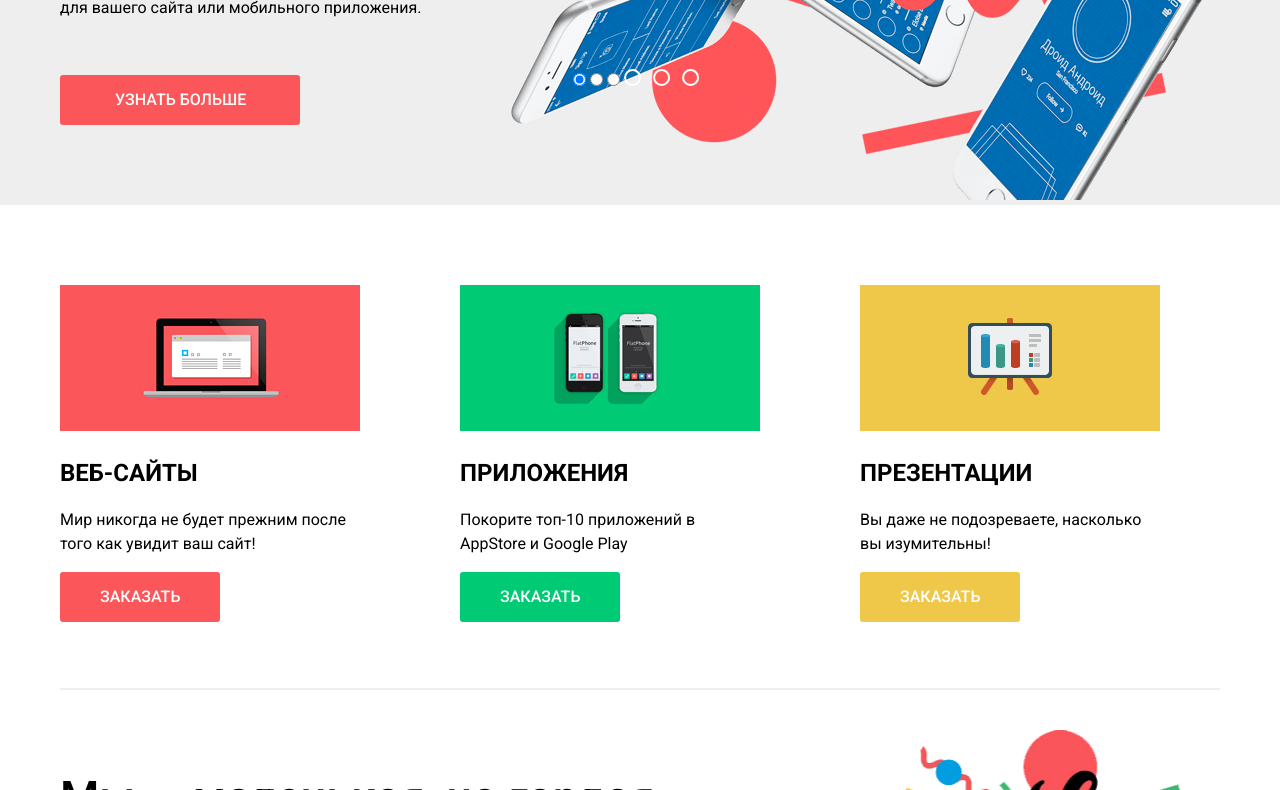
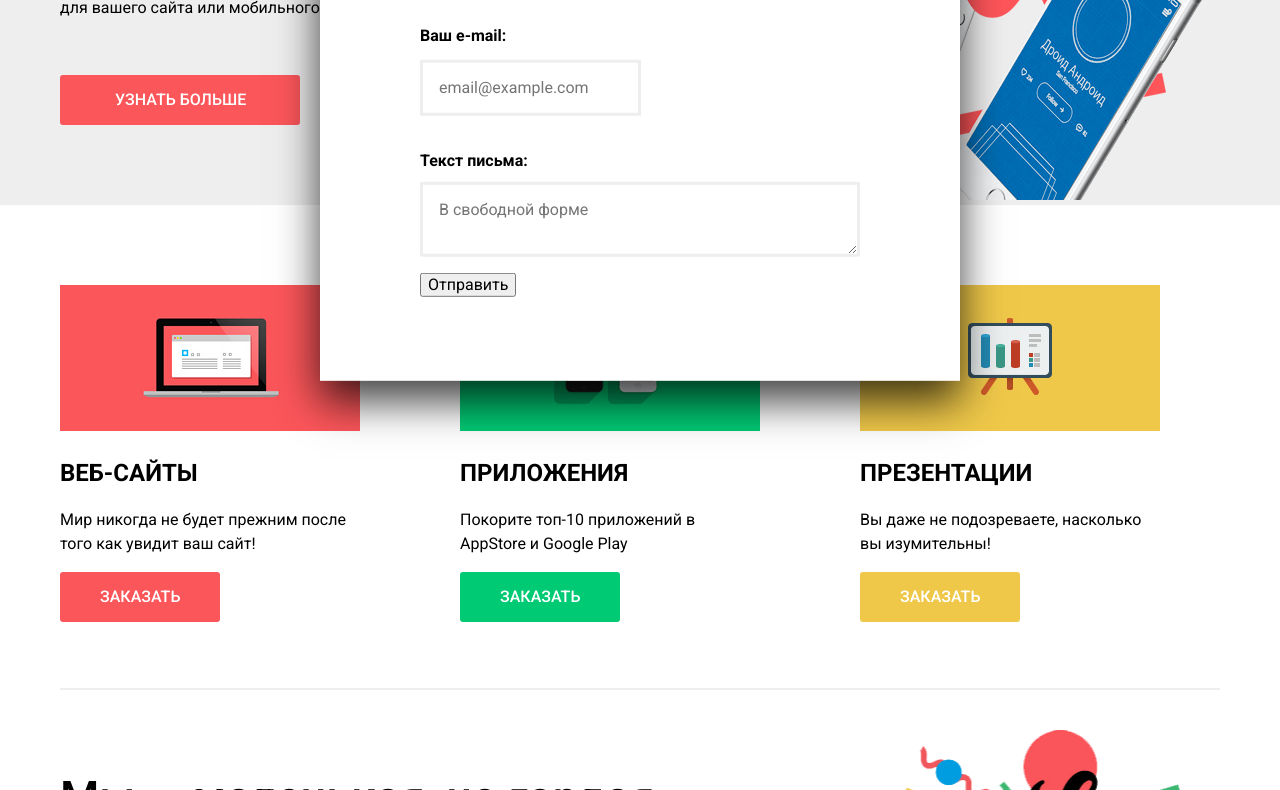
Before and after one commit to Art-HardCord/1223801-nerds-27, a plain HTML site: page index.html in a window 1280 px wide. Shown: the part 345-1135 px from the top of the page. Drawn offline with Linux system fonts and the light colour scheme.

Commit message:
minor fix in modal

```diff
--- a/css/style.css
+++ b/css/style.css
@@ -524,12 +524,14 @@
 
     .modal__show {
         display: block;
+        min-width: 960px;
     }
 
     .feedback-form__title {
         font-size: 45px;
         font-weight: 500;
         line-height: 1;
+        margin-top: 0;
     }
 
     .feedback-form__list {
@@ -549,23 +551,31 @@
         flex-basis: 47%;
     }
 
+    .feedback-form__item input {
+        border: #eeeeee solid;
+        border-radius: 1%;
+        padding: 16px;
+        margin-top: 12px;
+    }
+
     .feedback-form__text {
         display: flex;
         flex-direction: column;
         font-size: 16px;
         width: 100%;
-        font-weight: normal;
+        font-weight: bold;
         font-stretch: normal;
         font-style: normal;
         line-height: 1.13;
-        color: rgba(68, 68, 68, 0.5);
-        padding: 16px 18px;
-        margin-top: 12px;
     }
 
     .feedback-form__textarea {
         display: block;
         width: 100%;
+        border: #eeeeee solid;
+        border-radius: 1%;
+        padding: 16px;
+        margin-top: 12px;
     }
 
     .modal__btn {
--- a/index.html
+++ b/index.html
@@ -218,7 +218,7 @@
         </div>
     </footer>
 
-    <div class="modal visually-hidden">
+    <div class="modal">
         <button class="modal__btn btn-close" type="button">
             <span class="visually-hidden">
                 Закрыть</span></button>
```
